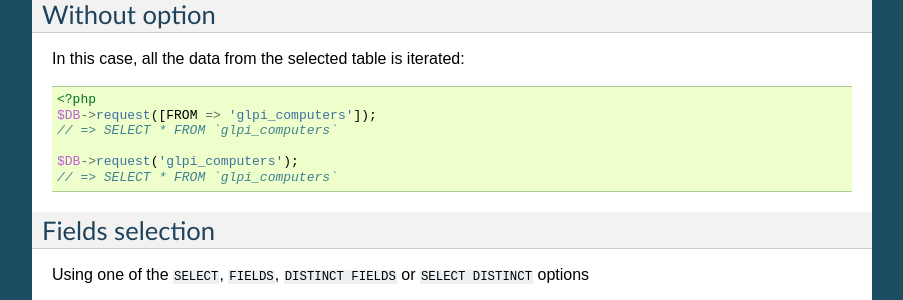
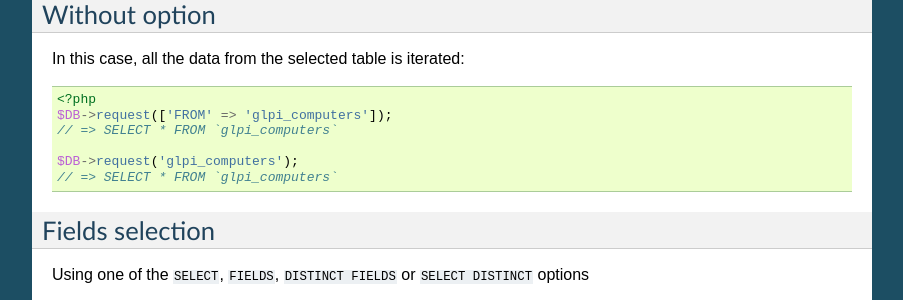
Before and after one commit to glpi-project/docdev, a Sphinx documentation site: the page built from source/devapi/dbiterator.rst, in a window 1280 px wide and 900 px high, scrolled down 636 px. Shown: the part 152-452 px from the top of the window, without its empty margins (198-1101 px from the left). Built offline with Sphinx 7.4.7, drawn with Linux system fonts in a browser that asks for light colours.

Commit message:
Missing quotes

```diff
--- a/source/devapi/dbiterator.rst
+++ b/source/devapi/dbiterator.rst
@@ -50,7 +50,7 @@
 .. code-block:: php
 
    <?php
-   $DB->request([FROM => 'glpi_computers']);
+   $DB->request(['FROM' => 'glpi_computers']);
    // => SELECT * FROM `glpi_computers`
 
    $DB->request('glpi_computers');
```
